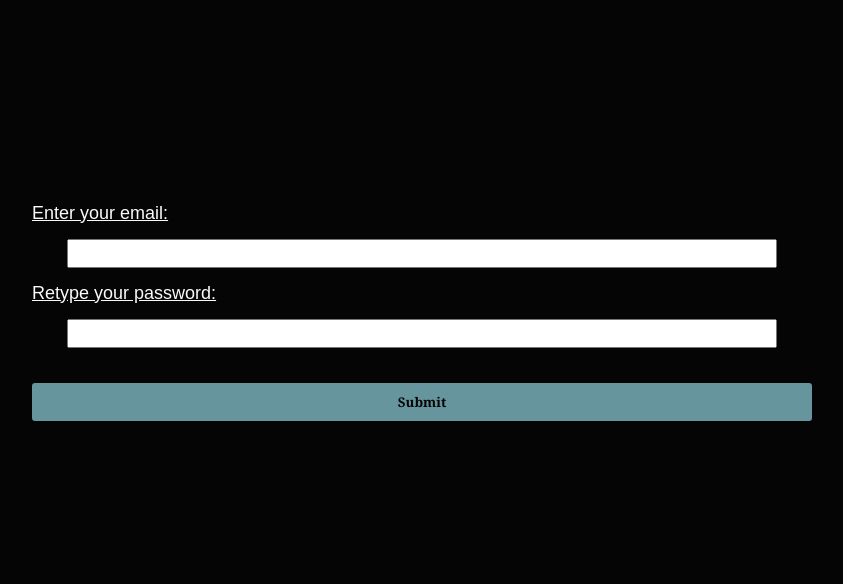
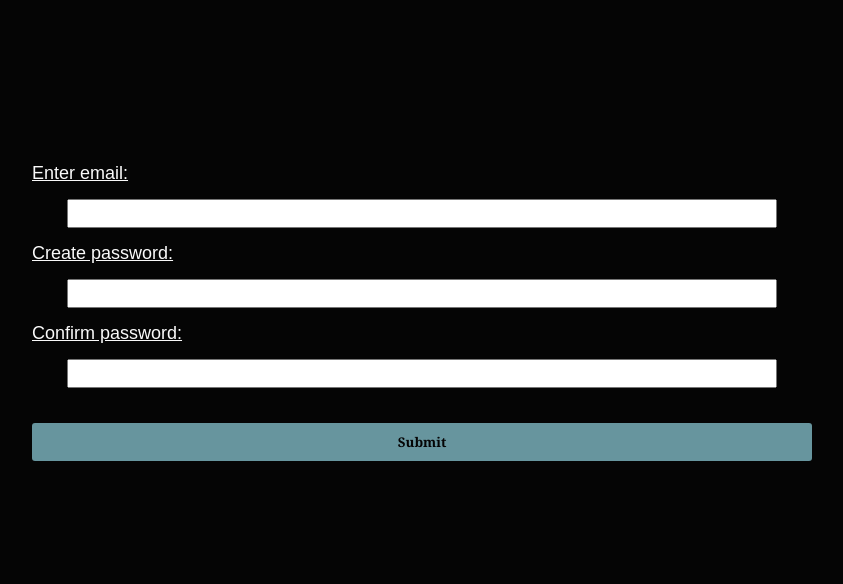
Before and after one commit to tissakhosla/demucs-gui, a Flask app: page /register in a window 1280 px wide. Shown: the part 98-682 px from the top of the page, without its empty margins (218-1061 px from the left). Run offline with Flask 2, Linux system fonts and the light colour scheme; parts of the project's set-up code (start-up, migrations or seed data) failed here and were passed over.

Commit message:
password confirmation

```diff
--- a/main.py
+++ b/main.py
@@ -24,7 +24,6 @@ from util import (Track, SqlAction,
 logging.basicConfig(level=logging.INFO)
 
 # initialize Flask App
-
 UPLOAD_FOLDER = '/tmp/uploads'
 ALLOWED_EXTENSIONS = { 'wav', 'mp3' }
 MODELS = [
@@ -35,7 +34,8 @@ app = Flask(__name__)
 app.config['UPLOAD_FOLDER'] = UPLOAD_FOLDER
 app.config['SECRET_KEY'] = os.urandom(12)
 
-# confirm env vars
+# confirm env
+assert os.path.exists(UPLOAD_FOLDER)
 assert os.getenv('G_SMTP')
 assert os.getenv('G_MAIL')
 assert os.getenv('G_KEY')
@@ -69,26 +69,32 @@ def index():
 def register():
     '''create a useremail and password'''
     if request.method == 'POST':
-        em = request.form['email']
+
+        if request.form['password'] != request.form['first-pass']:
+            flash('Passwords do not match')
+            return render_template('register.html')
+
         pwd = Password(request.form['password'])
-        new_user = User(em, pwd.hashpw())
+        new_user = User(request.form['email'], pwd.hashpw())
 
-        if not sqla.db_read(new_user.ue):
-            sqla.db_insert(new_user)
+        if sqla.db_read(new_user.ue):
+            flash(f'{new_user.ue} is already registered')
+            return render_template('register.html')
 
-            subject = 'Demucs-gui registration Successful'
-            body = f'Please see the {request.host}/help section for instructions. \
-                        \nGood shedding, \
-                        \nTissa'
-            em = Email([new_user.ue], f'Subject: {subject}\n\n{body}')
-            em.send()
+        sqla.db_insert(new_user)
 
-            res = make_response(redirect(url_for('upload_file')))
-            res.set_cookie("demucs user", "logged in", max_age=900)
+        subject = 'Demucs-gui registration Successful'
+        body = f'Please see the {request.host}/help section for instructions. \
+                    \nGood shedding, \
+                    \nTissa'
+        em = Email([new_user.ue], f'Subject: {subject}\n\n{body}')
+        em.send()
 
-            return res
+        res = make_response(redirect(url_for('upload_file')))
+        res.set_cookie("demucs user", "logged in", max_age=900)
 
-        flash(f'{em} is already registered')
+        return res
+
     return render_template('register.html')
 
 @app.route('/login', methods=['GET', 'POST'])
@@ -116,6 +122,7 @@ def upload_file():
     if not request.cookies.get('demucs user'):
         flash('Please login before file upload')
         return redirect(url_for('login'))
+
     server_ip = request.host
     user_ip = request.environ['REMOTE_ADDR']
 
--- a/static/style.css
+++ b/static/style.css
@@ -144,10 +144,11 @@ a:hover {
 
 .flashes {
     list-style: none;
-    border: 2px solid var(--black);
     border-radius: 5px;
-    background: rgb(250, 250, 250, .9);
+    background: rgb(250, 250, 250, .7);
     padding: 0;
+    position: absolute;
+    z-index: 2;
 }
 
 .flashes li {
--- a/templates/form-login.html
+++ b/templates/form-login.html
@@ -1,7 +1,7 @@
 <form method=post enctype=multipart/form-data>
-    <label class="label__email" for="email">Enter your email:</label>
+    <label class="label__email" for="email">Email:</label>
     <input type="email" id="email" name="email" required>
-    <label class="label__email" for="password">Enter your password:</label>
+    <label class="label__email" for="password">Password:</label>
     <input type="password" id="password" name="password" required>
     <input type=submit value=Submit>
 </form>
--- a/templates/form-register.html
+++ b/templates/form-register.html
@@ -1,7 +1,9 @@
 <form method=post enctype=multipart/form-data>
-    <label class="label__email" for="email">Enter your email:</label>
+    <label class="label__email" for="email">Enter email:</label>
     <input type="email" id="email" name="email" required>
-    <label class="label__email" for="password">Retype your password:</label>
+    <label class="label__email" for="first-pass">Create password:</label>
+    <input type="password" id="first-pass" name="first-pass" required>
+    <label class="label__email" for="password">Confirm password:</label>
     <input type="password" id="password" name="password" required>
     <input type=submit value=Submit>
 </form>
```
Also changed, not shown: templates/success.html (+5 -3 lines), README.md.
